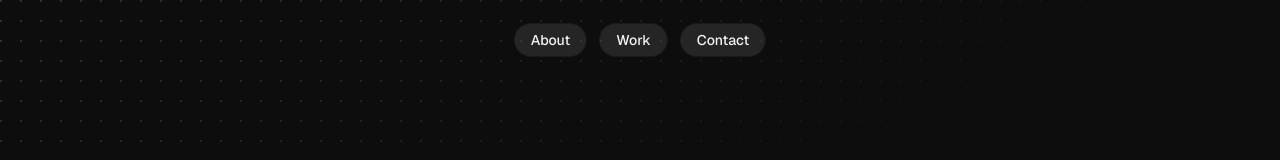
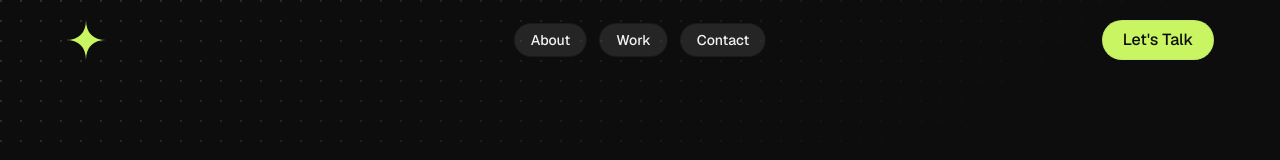
Before and after one commit to Haseeb-WebDeveloper/Personal-Portfolio, a Next.js app: page / in a window 1280 px wide. Shown: the top 160 px of the page. Built offline with nearby package versions, Linux system fonts and the light colour scheme.

Commit message:
Navbar issue fix

```diff
--- a/src/components/global/navbar.tsx
+++ b/src/components/global/navbar.tsx
@@ -28,7 +28,7 @@ function Navbar() {
             <header className='section font-coolcon  w-full  '>
                 <nav className='relative flex justify-between items-center h-16 md:h-20 px-4'>
                     <div id="logo" className=''>
-                        <Link id="otherLinks logo" href="/" className='opacity-0 flex items-center gap-2'>
+                        <Link id="otherLinks" href="/" className='opacity-0 flex items-center gap-2'>
                             <Image src="/logo.svg" alt="Haseeb Ahmed web developer Logo" width={40} height={40} />
                         </Link>
                     </div>
@@ -43,7 +43,7 @@ function Navbar() {
                             <span>Contact</span>
                         </Link>
                     </div>
-                    <div  id="otherLinks call-to-action" className='opacity-0'>
+                    <div  id="otherLinks" className='opacity-0'>
                         <UpDownButton text="Let's Talk" link="https://www.upwork.com/freelancers/~01b8c927b6fa311757"
                             ariaLabel="Let's Talk with Haseeb Ahmed web developer"
                         />
```
